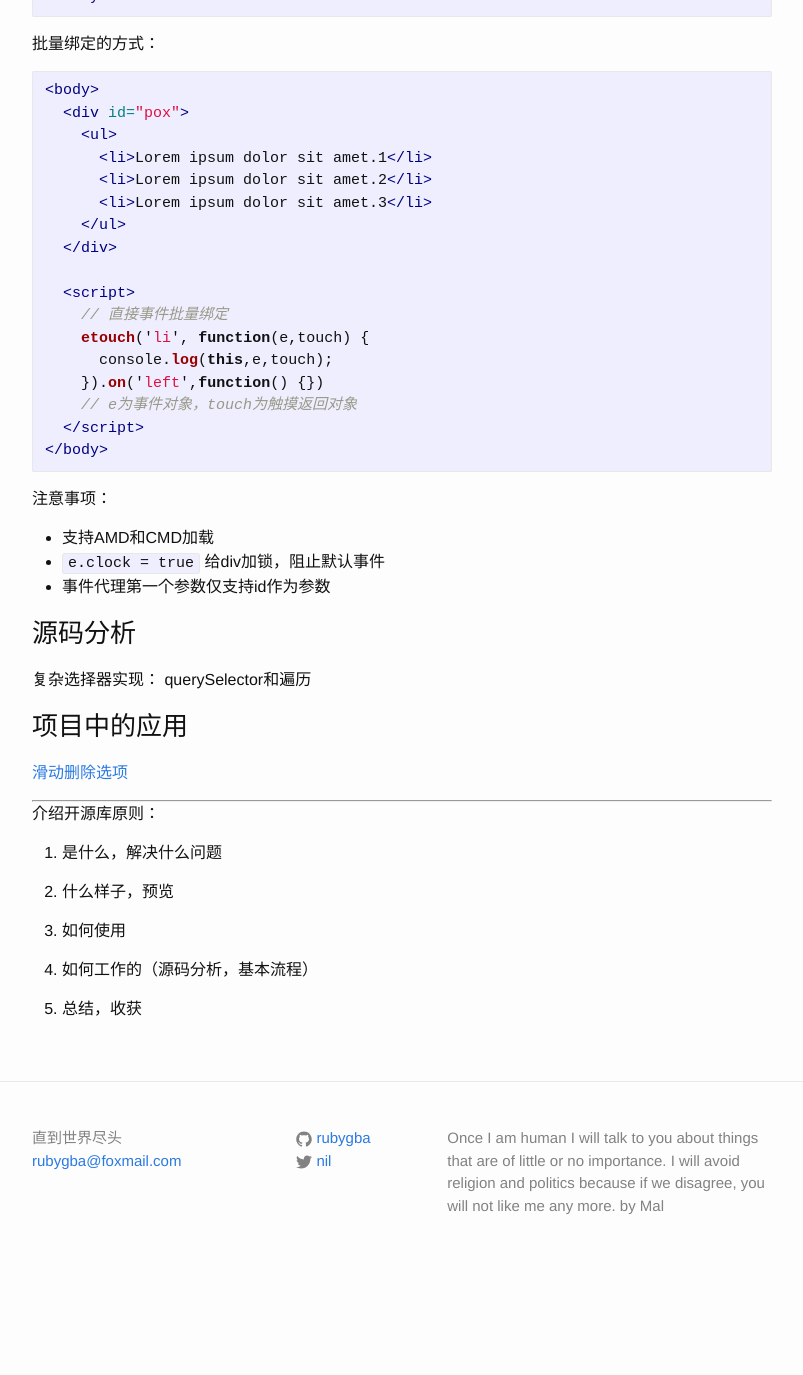
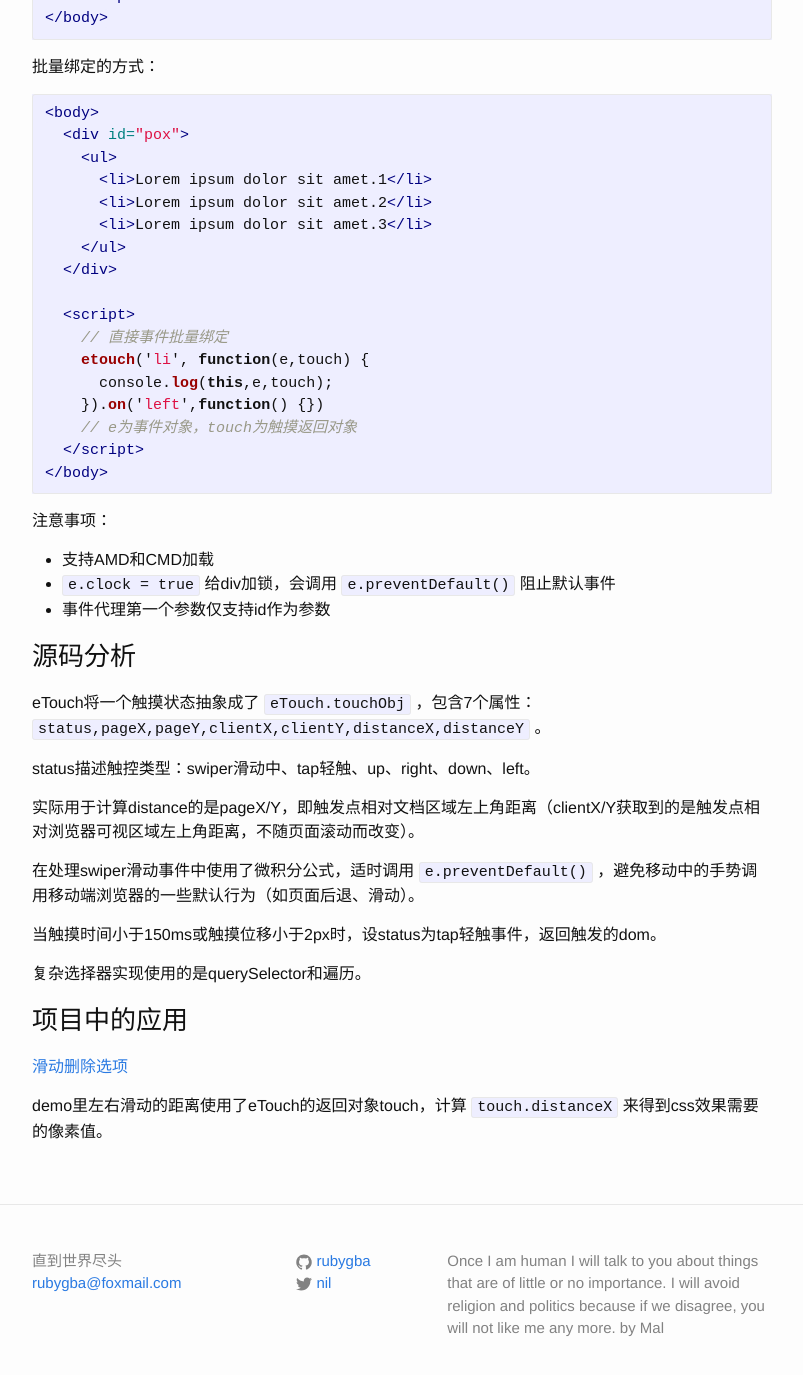
Before and after one commit to rubygba/blog, a Jekyll site: the page built from _posts/2017-02-28-etouch-code-review.md, in a window 1280 px wide and 1400 px high, scrolled down 1281 px. Shown: the top 1375 px of the window, without its empty margins (238-1041 px from the left). Built offline with Jekyll 4.4.1, drawn with Linux system fonts in a browser that asks for light colours; comment, search, counter and statistics services are not loaded; before the commit the page ends 2558 px from its top, so only the background shows below that; some of the changed text lies outside the part shown.

Commit message:
update 0228

```diff
--- a/_posts/2017-02-28-etouch-code-review.md
+++ b/_posts/2017-02-28-etouch-code-review.md
@@ -15,7 +15,7 @@ eTouch源码不到250行，使用微积分算法识别手势路径，应用于
 
 ### demo
 
-[eTouch演示和说明](http://meckodo.github.io/eTouch/clock.html)
+[eTouch演示和说明](http://meckodo.github.io/eTouch/clock)
 
 ### eTouch使用
 
@@ -35,12 +35,13 @@ eTouch源码不到250行，使用微积分算法识别手势路径，应用于
     //事件代理 !!!!!第一个参数仅支持id!!!!!!
     //支持复杂选择器代理
     etouch('#pox','ul li',function(e,touch) {
+      // e为事件对象，touch为触摸返回对象
       e.clock = true;  //给div加锁,完全阻止默认事件
 
+      alert(this.innerHTML);
       console.log('点击（tap）');
-      console.log(touch);
     }).on('swiper',function(e,touch) {
-      console.log('实时获取滑动');
+      console.log('实时获取滑动（swiper）');
     }).on('up',function(e,touch) {
       console.log('上滑回调');
     }).on('down',function(e,touch) {
@@ -79,28 +80,33 @@ eTouch源码不到250行，使用微积分算法识别手势路径，应用于
 注意事项：
 
 - 支持AMD和CMD加载
-- `e.clock = true` 给div加锁，阻止默认事件
+- `e.clock = true` 给div加锁，会调用 `e.preventDefault()` 阻止默认事件
 - 事件代理第一个参数仅支持id作为参数
 
 ### 源码分析
 
-复杂选择器实现： querySelector和遍历
+eTouch将一个触摸状态抽象成了 `eTouch.touchObj` ，包含7个属性：`status,pageX,pageY,clientX,clientY,distanceX,distanceY` 。
+
+status描述触控类型：swiper滑动中、tap轻触、up、right、down、left。
+
+实际用于计算distance的是pageX/Y，即触发点相对文档区域左上角距离（clientX/Y获取到的是触发点相对浏览器可视区域左上角距离，不随页面滚动而改变）。
+
+在处理swiper滑动事件中使用了微积分公式，适时调用 `e.preventDefault()` ，避免移动中的手势调用移动端浏览器的一些默认行为（如页面后退、滑动）。
+
+当触摸时间小于150ms或触摸位移小于2px时，设status为tap轻触事件，返回触发的dom。
+
+复杂选择器实现使用的是querySelector和遍历。
+
 
 ### 项目中的应用
 
 [滑动删除选项](http://meckodo.github.io/eTouch/list.html)
 
+demo里左右滑动的距离使用了eTouch的返回对象touch，计算 `touch.distanceX` 来得到css效果需要的像素值。
 
----
-
-介绍开源库原则：
-
+<!--
 1. 是什么，解决什么问题
-
 2. 什么样子，预览
-
 3. 如何使用
-
 4. 如何工作的（源码分析，基本流程）
-
-5. 总结，收获
+5. 总结，收获-->
```
